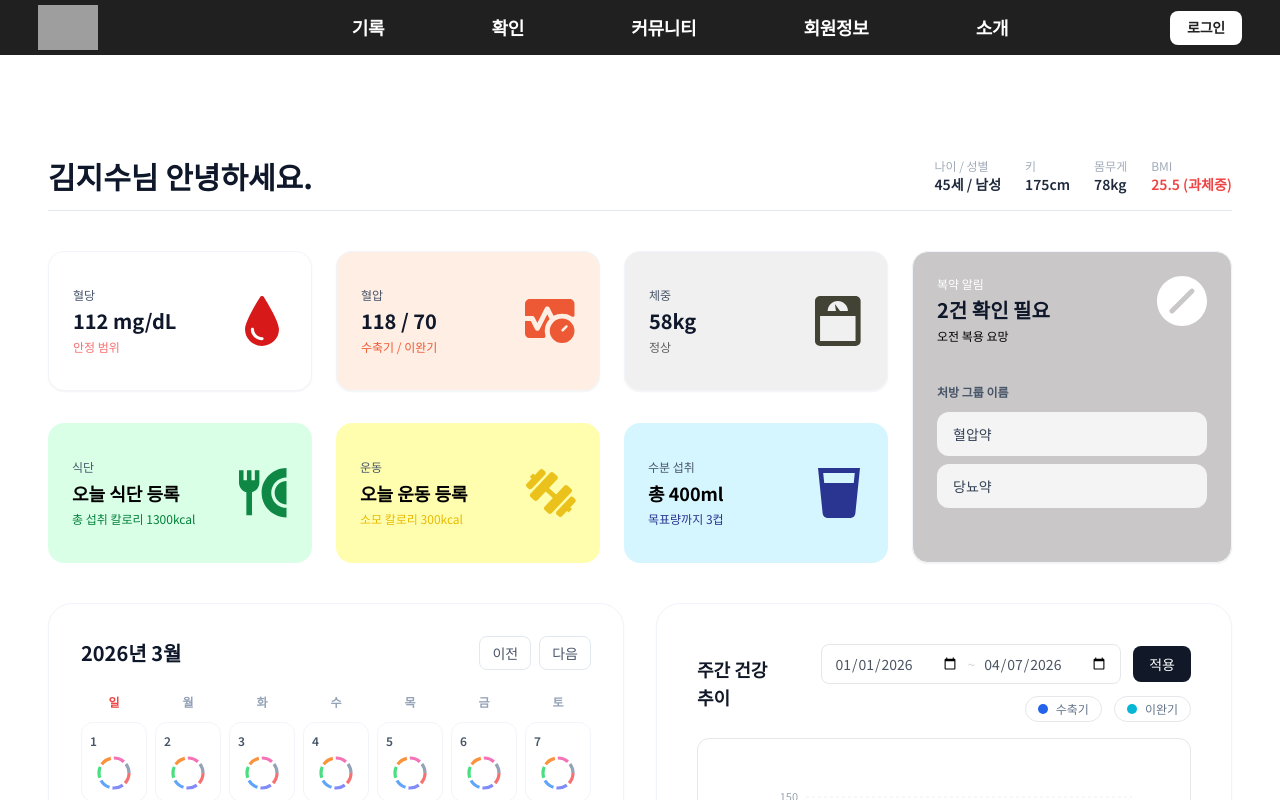
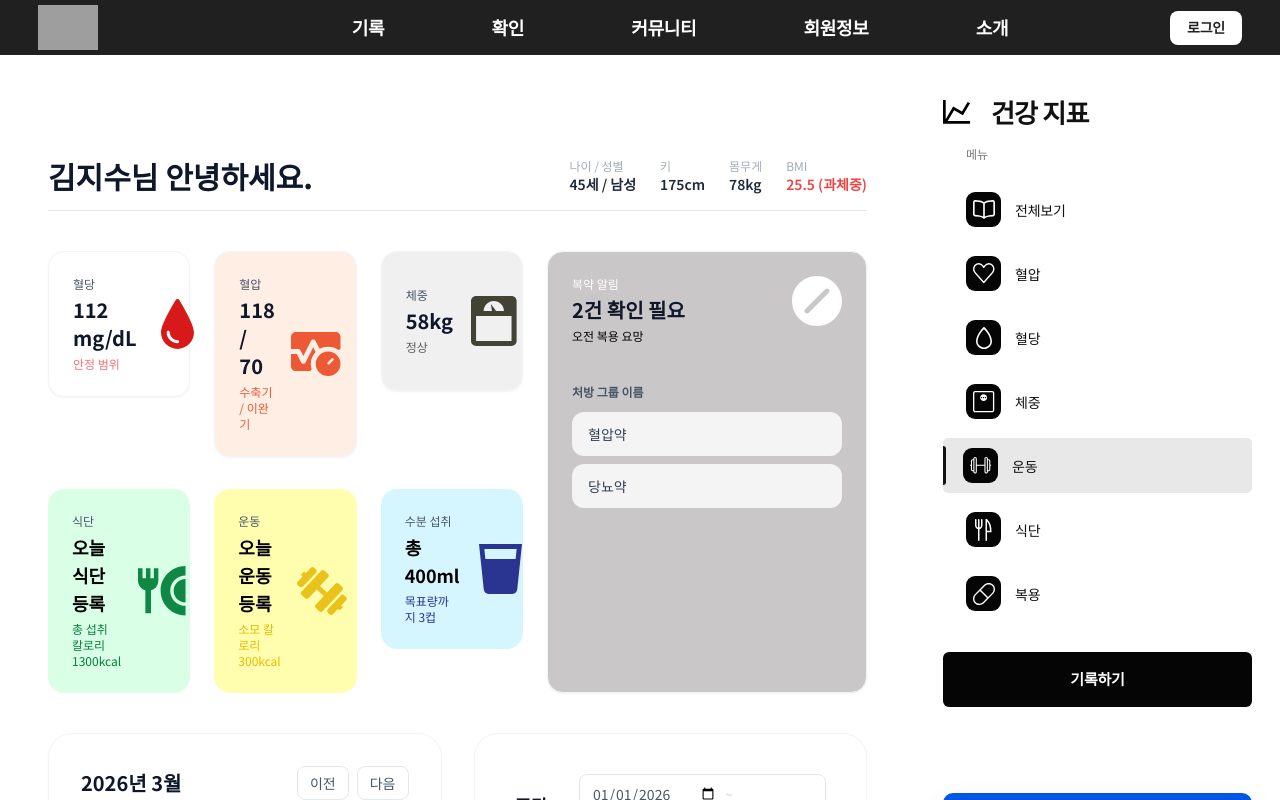
Before and after one commit to ZZAAE/Ballife, a React (Vite) app in the folder frontend/: page / in a window 1280 px wide. Shown: the top 800 px of the page. Built offline with nearby package versions, Linux system fonts and the light colour scheme; grey boxes are pictures that could not be loaded.

Commit message:
git 오류 수정

```diff
--- a/frontend/src/App.jsx
+++ b/frontend/src/App.jsx
@@ -1,6 +1,5 @@
-import { Routes, Route, Link } from 'react-router-dom';
+import { Routes, Route, Link, useLocation } from 'react-router-dom';
 import { useAuth } from './contexts/AuthContext';
-import HomePage from './pages/HomePage';
 import SignUpPage from './pages/user/SignUpPage';
 import LoginPage from './pages/user/LoginPage';
 import BoardListPage from './pages/board/BoardListPage';
@@ -31,17 +30,21 @@ import UserInformation from './pages/user/UserInformation'
 
 
 function App() {
+  const { pathname } = useLocation();
+
   const hideHealthMenu =
-    location.pathname === '/allRecord' ||
-    location.pathname === '/check/all' ||
-    location.pathname === '/check/meal' ||
-    location.pathname === '/check/weight' ||
-    location.pathname === '/check/blood-pressure' ||
-    location.pathname === '/check/blood-sugar' ||
-    location.pathname === '/check/exercise' ||
-    location.pathname === '/check/medicine' ||
-    location.pathname === '/AllRecordPage';
-
+    location.pathname === '/' ||
+    location.pathname === '/login' ||
+    location.pathname === '/signup' ||
+    location.pathname === '/boards' ||
+    location.pathname === '/posts/create' ||
+    location.pathname === '/mainreport' ||
+    location.pathname === '/osteoporosis' ||
+    location.pathname === '/diabetes' ||
+    location.pathname === '/gout' ||
+    location.pathname === '/hypertension' ||
+    location.pathname === '/dyslipidemia' ||
+    location.pathname === '/obesity' ||
     location.pathname.startsWith('/posts/');
 
   return (
```
